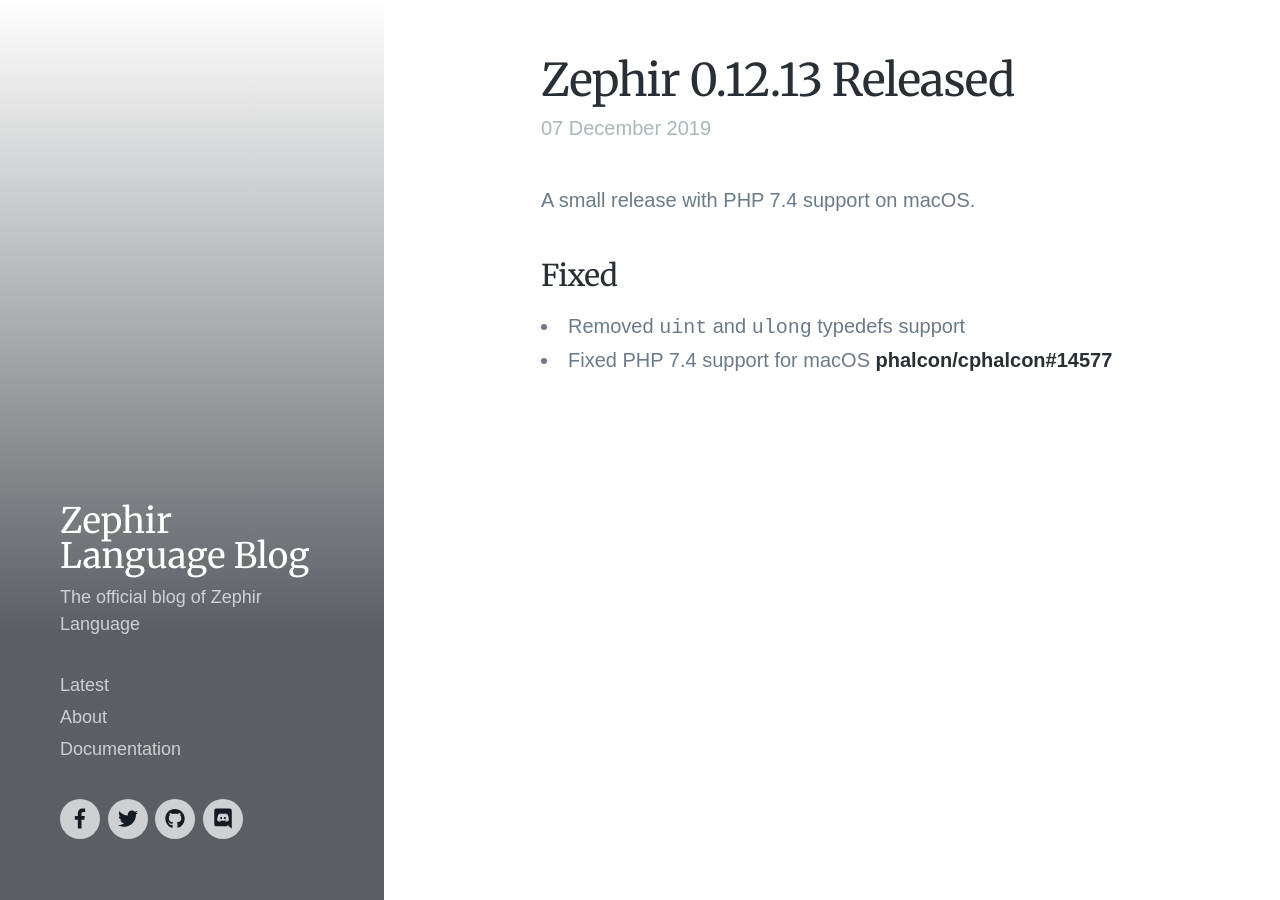
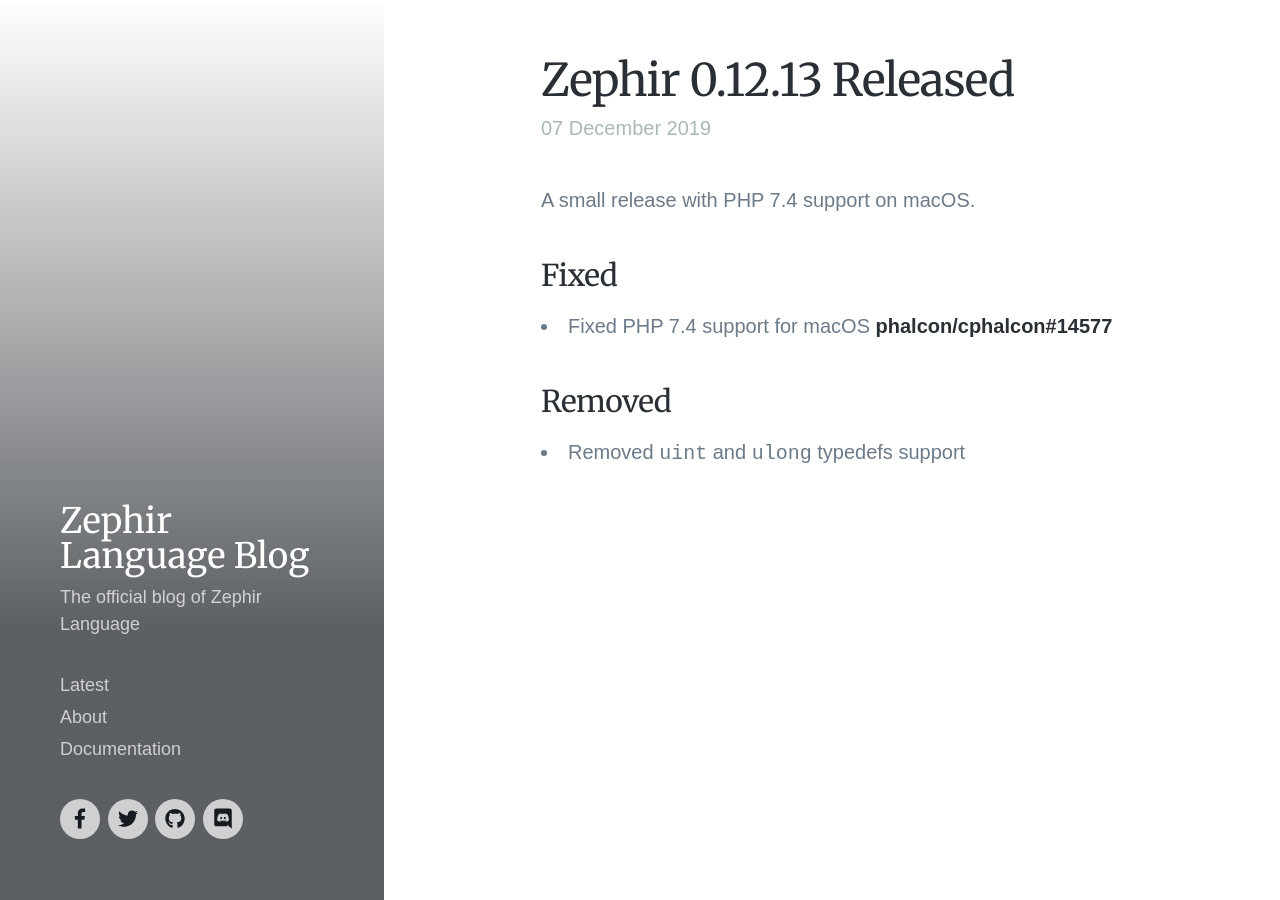
Before and after one commit to zephir-lang/zephir-blog, a Jekyll site: the page built from _posts/2019-12-08-zephir-0-12-13-released.md, in a window 1280 px wide and 900 px high. Built offline with Jekyll 4.4.1, drawn with Linux system fonts in a browser that asks for light colours; nearby versions of some CDN libraries; a style sheet for code colours, icons or effects is not loaded.

Commit message:
Update Post “2019-12-08-zephir-0-12-13-released”

```diff
--- a/_posts/2019-12-08-zephir-0-12-13-released.md
+++ b/_posts/2019-12-08-zephir-0-12-13-released.md
@@ -10,5 +10,7 @@
 A small release with PHP 7.4 support on macOS.
 
 ### Fixed
+- Fixed PHP 7.4 support for macOS [phalcon/cphalcon#14577](https://github.com/phalcon/cphalcon/issues/14577)
+
+### Removed
 - Removed `uint` and `ulong` typedefs support
-- Fixed PHP 7.4 support for macOS [phalcon/cphalcon#14577](https://github.com/phalcon/cphalcon/issues/14577)
```
